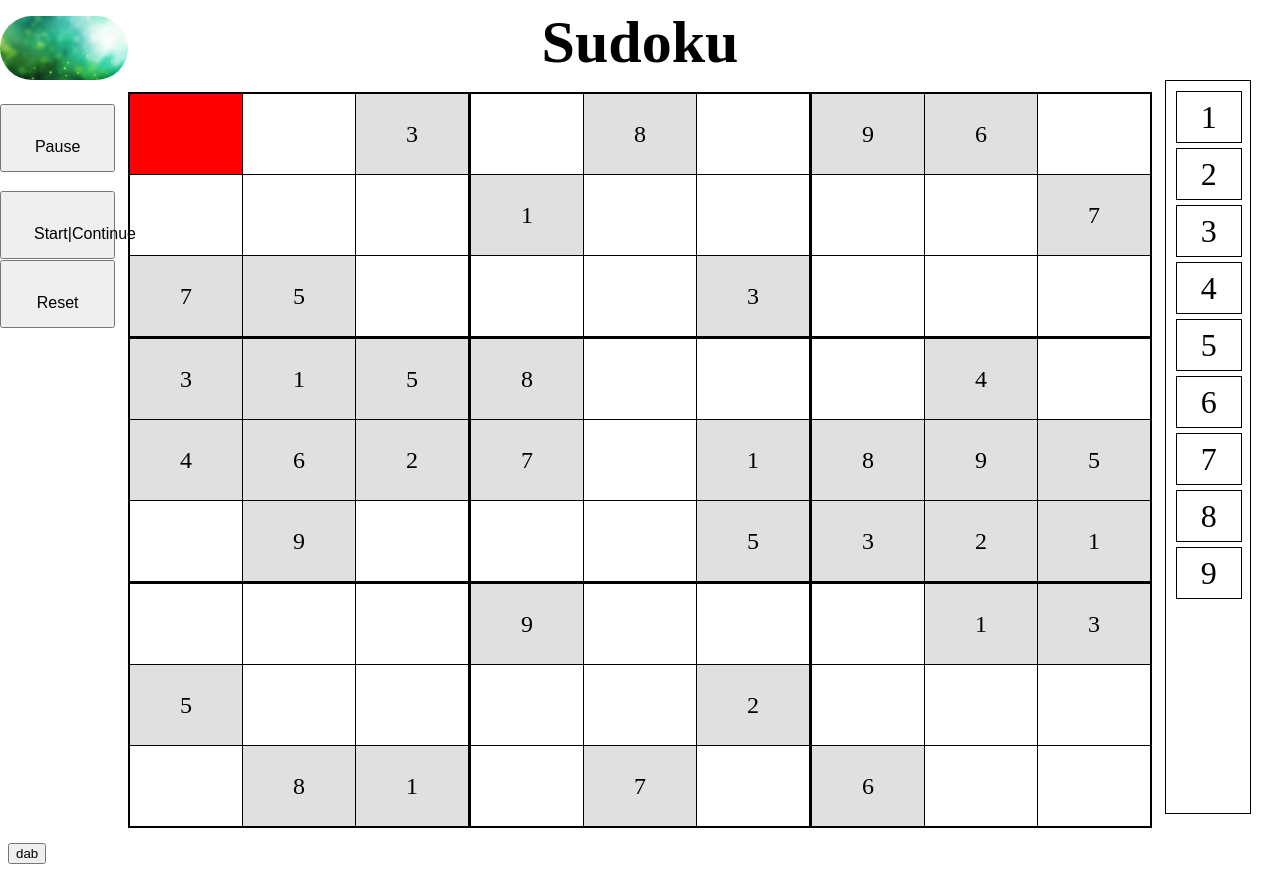
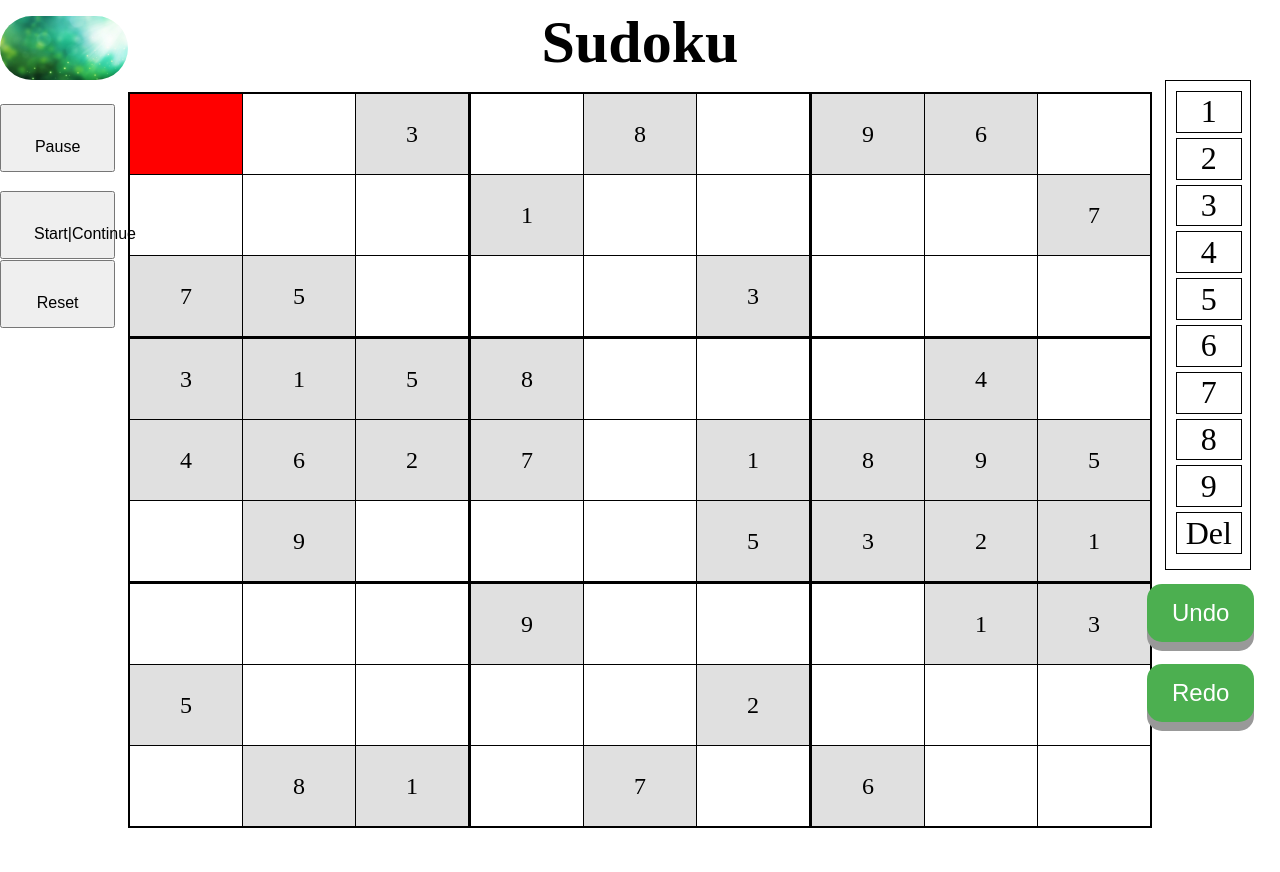
Before and after one commit to minhtien300199/sudoku, a plain HTML site: page webSudoku/codeproject.html in a window 1280 px wide. Both pictures are taken after a click on the element 185 px from the left and 134 px from the top of the page. After the commit the page ends 851 px from the top, so only its background shows below. Drawn offline with Linux system fonts and the light colour scheme.

Commit message:
them redu, undu, fix solve.

```diff
--- a/webSudoku/codeproject.html
+++ b/webSudoku/codeproject.html
@@ -28,5 +28,6 @@
             </script>
             Reset
     </button>
-    <button id="sovlebtn">dab</button>
+    <button id="undoBtn" onclick="undoButton()">Undo</button>
+    <button id="redoBtn" onclick="redoButton()">Redo</button>
 </body>
--- a/webSudoku/scripts/index.js
+++ b/webSudoku/scripts/index.js
@@ -1,6 +1,34 @@
 
-var undoButton = function() {
+var redoButton =function()
+{
+  if (redoStack!=0)
+  {
+    var  obj=redoStack.pop();
+    undoStack.push(obj);
+    var container = redoSelectedCell.pop();
+    undoSelectedCell.push(container);
+    container.innerHTML=obj.value;
+    sudokuArray[obj.RowIndex][obj.ColIndex]=obj.value;
+  }
+};
 
+var undoButton = function() {         //hàm undo.
+  if (undoStack!=0)
+  {
+  var  obj=undoStack.pop();
+    redoStack.push(obj);      //redostack;
+    var container=undoSelectedCell.pop();
+    redoSelectedCell.push(container);
+    if (undoStack.length==0)
+    {
+      container.innerHTML="";
+    }
+    else
+    {
+      container.innerHTML=obj.preValue;
+    }
+    sudokuArray[obj.RowIndex][obj.ColIndex]="";
+  }
 };
 var axy;
 var clearSelectedCell = function() {
@@ -22,7 +50,7 @@ var toggleTouchPad = function(showTouchPad, rowIndex, colIndex) {
 };
 
 
-var handleTouchPadCellClick = function(innderDiv, index) {
+var handleTouchPadCellClick = function(innderDiv, index) {      //xử lý nhập từ bảng số
   return function() {
     var rowIndex = selectedCell[0].getAttribute("data-row");
     var colIndex = selectedCell[0].getAttribute("data-col");
@@ -32,6 +60,8 @@ var handleTouchPadCellClick = function(innderDiv, index) {
     // console.log(selectedCell);
     // TODO:
     // pass value from touchPadDiv to selectedCell
+    if (value<10)             //nếu bé hơn 10 thì làm
+    {
       var prevValue = parseInt(selectedCell[0].innerText);
       selectedCell[0].innerHTML = value;
       sudokuArray[rowIndex][colIndex] = value;
@@ -51,6 +81,7 @@ var handleTouchPadCellClick = function(innderDiv, index) {
           if (classList.value.indexOf("wrong")>0)
             classList.remove("wrong");
           undoStack.push(obj);
+          undoSelectedCell.push(selectedCell[0]);
         } else
         {
           //báo sai.
@@ -66,6 +97,7 @@ var handleTouchPadCellClick = function(innderDiv, index) {
           if (classList.value.indexOf("wrong")>0)
           classList.remove("wrong");
           undoStack.push(obj);
+          undoSelectedCell.push(selectedCell[0]);
         }
         else
         {
@@ -79,6 +111,7 @@ var handleTouchPadCellClick = function(innderDiv, index) {
           if (classList.value.indexOf("wrong")>0)
           classList.remove("wrong");
           undoStack.push(obj);
+          undoSelectedCell.push(selectedCell[0]);
         }
         else
         {
@@ -90,6 +123,19 @@ var handleTouchPadCellClick = function(innderDiv, index) {
         console.log("duplicate!");
       }
       console.log(undoStack);
+    }
+    else
+    {
+      //nhấp vào del thì sẽ kiểm tra có sô ở ô đang nhấp k.
+      if (sudokuArray[rowIndex][colIndex]!=="")
+      {
+        //xóa innerhtml
+        selectedCell[0].innerHTML="";
+        //xóa trong mảng.
+        sudokuArray[rowIndex][colIndex]="";
+      }
+      //nếu có thì xóa khỏi sudokuarray. nếu không thì không làm gì.
+    }
   };
 };
 
@@ -98,9 +144,6 @@ var handleSudokuCellClick = function(innerDiv, rowIndex, colIndex) {
     var classList = innerDiv.classList;
     // console.log(classList);
     if (selectedCell) {
-      // flag.classList.remove('active');
-      // flag = null;
-      // console.log(selectedCell);
       if (selectedCell.length === maxCellStack) {
         // console.log('full stack');
         selectedCell[0].classList.remove("active");
@@ -128,10 +171,16 @@ var handleSudokuCellClick = function(innerDiv, rowIndex, colIndex) {
 
 var renderNum = function(max) {
   var container = document.getElementById("touchpad");
-  for (var index = 0; index < max; index++) {
+  for (var index = 0; index < 10; index++) {
     var innerDiv = document.createElement("div");
     innerDiv.setAttribute("class", "cell " + cellNumberClass);
+    if (index==max)
+    {
+      innerDiv.innerHTML="Del";
+    } else
+    {
       innerDiv.innerHTML = index + 1;
+    }
     innerDiv.addEventListener(
       "click",
       handleTouchPadCellClick(innerDiv, index)
@@ -179,7 +228,6 @@ var render = function(boardsArray) {
       }
       //nhập ma trận. và xử lý nhập xuất số
       div.appendChild(innerDiv);
-      //innerDiv.addEventListener("click",changeNum(boardsArray,rowIndex,colIndex,innerDiv));
       innerDiv.addEventListener(
         "click",
         handleSudokuCellClick(innerDiv, rowIndex, colIndex)
--- a/webSudoku/scripts/variable.js
+++ b/webSudoku/scripts/variable.js
@@ -6,10 +6,13 @@ var maxUndoStack = 100;
 var undoStack = [];
 var solveStack = [];
 var sudokuStack = [];
+var redoStack = [];
 var max = 9;
 var cell=[];
 var n=9;
 var solveSudokuArr=[[],[],[],[],[],[],[],[],[]];
+var undoSelectedCell=[];          //biến xóa giao diện.
+var redoSelectedCell=[];          //biến redo giao diện
 var sudokuArray = [
   ["", "", 3, "", 8, "", 9, 6, ""],
   ["", "", "", 1, "", "", "", "", 7],
--- a/webSudoku/style.css
+++ b/webSudoku/style.css
@@ -64,7 +64,7 @@
     top: 10vh;
     display: flex;
     flex-direction: column;
-    height: 89vh;
+    height: 58.5vh;
     width: 8vh;
     margin: 0;
 }
@@ -151,3 +151,50 @@ background:red;
 .wrong{
     color: blue;
 }
+
+#undoBtn{
+        display: inline-block;
+        padding: 15px 25px;
+        font-size: 24px;
+        cursor: pointer;
+        text-align: center;
+        text-decoration: none;
+        outline: none;
+        color: #fff;
+        background-color: #4CAF50;
+        border: none;
+        border-radius: 15px;
+        box-shadow: 0 9px #999;
+        position: absolute;
+        top: 73vh;
+        right: 2vw;
+}
+#undoBtn:hover {background-color: #3e8e41}
+#undoBtn:active {
+    background-color: #3e8e41;
+    box-shadow: 0 5px #666;
+    transform: translateY(4px);
+}
+#redoBtn{
+    display: inline-block;
+    padding: 15px 25px;
+    font-size: 24px;
+    cursor: pointer;
+    text-align: center;
+    text-decoration: none;
+    outline: none;
+    color: #fff;
+    background-color: #4CAF50;
+    border: none;
+    border-radius: 15px;
+    box-shadow: 0 9px #999;
+    position: absolute;
+    top: 83vh;
+    right: 2vw;
+}
+#redoBtn:hover {background-color: #3e8e41}
+#redoBtn:active {
+    background-color: #3e8e41;
+    box-shadow: 0 5px #666;
+    transform: translateY(4px);
+}
```
Also changed, not shown: 1 other file. Lines whose indentation alone changed are shown as unchanged.
